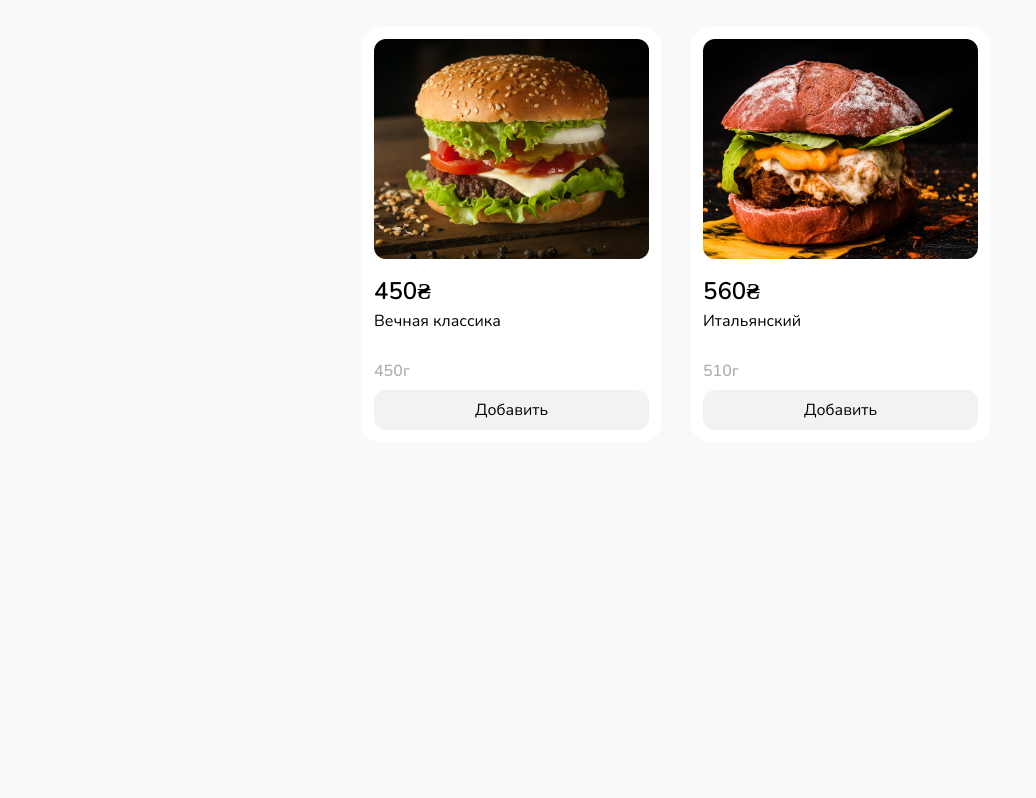
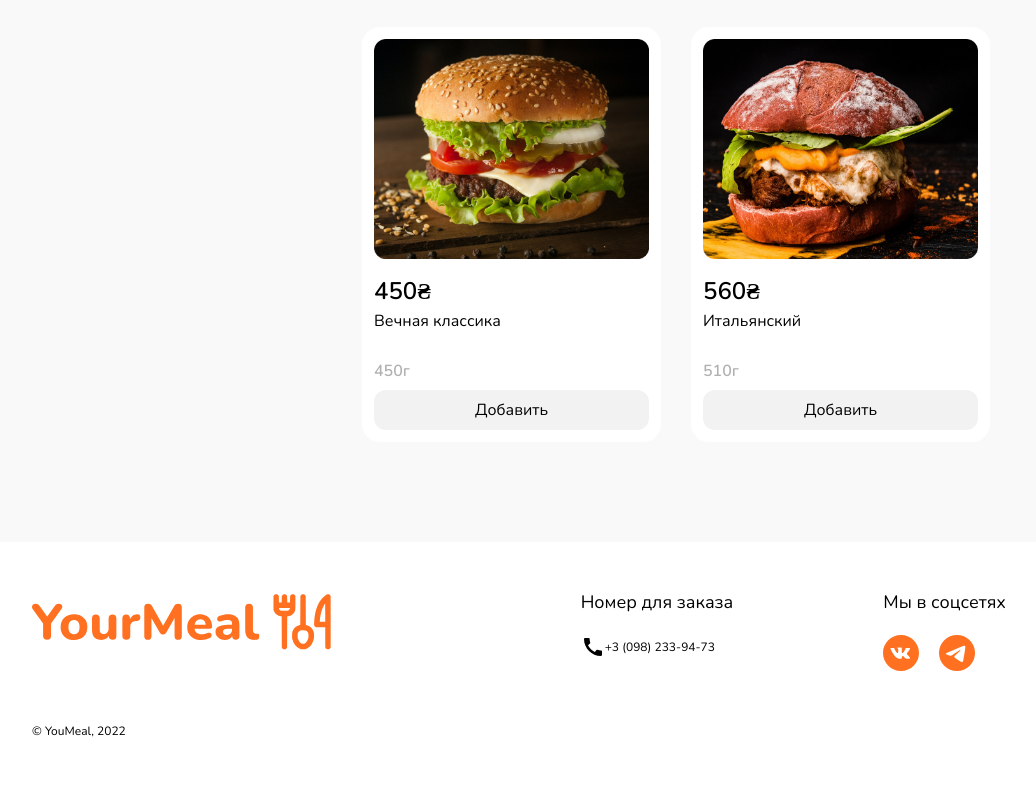
Before and after one commit to SashaProfessional/your_meal, a plain HTML site: page index.html in a window 1280 px wide. Shown: the part 1523-2321 px from the top of the page, without its empty margins (43-1079 px from the left). Before the commit the page ends 2065 px from the top, so only its background shows below. Drawn offline with Linux system fonts and the light colour scheme.

Commit message:
Footer became adaptive

```diff
--- a/index.html
+++ b/index.html
@@ -216,8 +216,9 @@
       </div>
     </main>
 
-    <footer class="d-none">
+    <footer>
       <div class="sections">
+        <div class="logo-container">
           <svg
             class="logo"
             viewBox="0 0 151 29"
@@ -226,6 +227,7 @@
           >
             <use href="img/sprite.svg#logo" />
           </svg>
+        </div>
         <div class="phone">
           <div class="label">Номер для заказа</div>
           <div class="value">
@@ -235,7 +237,7 @@
         </div>
         <div class="social-media">
           <div class="label">Мы в соцсетях</div>
-          <div>
+          <div class="icons">
             <img src="/img/vk.svg" />
             <img src="/img/telegram.svg" />
           </div>
--- a/styles/styles.scss
+++ b/styles/styles.scss
@@ -45,7 +45,7 @@ body {
       padding-bottom: 44px;
     }
 
-    @media (min-width: 1024px) {
+    @media (min-width: 1048px) {
       padding-bottom: 63px;
     }
 
@@ -68,7 +68,7 @@ body {
         width: 230px;
         height: 230px;
 
-        @media (min-width: 1024px) {
+        @media (min-width: 1048px) {
           width: 326px;
           height: 326px;
         }
@@ -90,7 +90,7 @@ body {
             line-height: 43px;
           }
 
-          @media (min-width: 1024px) {
+          @media (min-width: 1048px) {
             font-size: 50px;
             line-height: 60px;
           }
@@ -114,7 +114,7 @@ body {
             margin-top: 26px;
           }
 
-          @media (min-width: 1024px) {
+          @media (min-width: 1048px) {
             font-size: 16px;
             line-height: 22px;
             margin-top: 52px;
@@ -137,7 +137,7 @@ body {
         margin: 30px 0 30px 64px;
       }
 
-      @media (min-width: 1024px) {
+      @media (min-width: 1048px) {
         column-gap: 24px;
         margin: 40px 0 40px 32px;
       }
@@ -156,7 +156,7 @@ body {
         padding: 3px 8px;
         border-radius: 50px;
 
-        @media (min-width: 1024px) {
+        @media (min-width: 1048px) {
           font-size: 16px;
           line-height: 22px;
           padding: 8px 14px;
@@ -184,7 +184,7 @@ body {
       text-align: left;
       margin-bottom: 16px;
 
-      @media (min-width: 1024px) {
+      @media (min-width: 1048px) {
         font-size: 40px;
         line-height: 48px;
         margin-bottom: 24px;
@@ -202,7 +202,7 @@ body {
         margin: 0 0 30px 64px;
       }
 
-      @media (min-width: 1024px) {
+      @media (min-width: 1048px) {
         margin: 0 0 100px 75px;
         flex-direction: row;
       }
@@ -214,7 +214,7 @@ body {
         padding: 16px 10px;
         position: relative;
 
-        @media (min-width: 1024px) {
+        @media (min-width: 1048px) {
           padding: 16px;
           width: 268px;
           margin-top: 72px;
@@ -235,7 +235,7 @@ body {
             font-weight: 600;
             text-align: left;
 
-            @media (min-width: 1024px) {
+            @media (min-width: 1048px) {
               font-size: 24px;
               line-height: 24px;
             }
@@ -249,7 +249,7 @@ body {
             font-size: 10px;
             line-height: 14px;
 
-            @media (min-width: 1024px) {
+            @media (min-width: 1048px) {
               padding: 2px 16px;
               font-size: 12px;
               line-height: 17px;
@@ -257,7 +257,7 @@ body {
           }
         }
 
-        @media (max-width: 1023px) {
+        @media (max-width: 1047px) {
           &.closed {
             .top-section {
               border-bottom: none;
@@ -274,16 +274,16 @@ body {
           width: 280px;
           padding: 0 10px 16px;
 
-          @media (max-width: 1023px) {
+          @media (max-width: 1047px) {
             position: absolute;
             top: 48px;
             left: 0;
           }
 
-        @media (min-width: 1024px) {
-          padding: 0;
-          width: 268px;
-        }
+          @media (min-width: 1048px) {
+            padding: 0;
+            width: 268px;
+          }
 
           .items-section {
             margin-bottom: 16px;
@@ -296,7 +296,7 @@ body {
               border-bottom: 1px solid $grey_f2;
               padding: 12px 0;
 
-              @media (min-width: 1024px) {
+              @media (min-width: 1048px) {
                 padding: 16px 0;
               }
 
@@ -323,7 +323,7 @@ body {
                 font-size: 12px;
                 line-height: 16px;
 
-                @media (min-width: 1024px) {
+                @media (min-width: 1048px) {
                   font-size: 16px;
                   line-height: 22px;
                 }
@@ -334,7 +334,7 @@ body {
                   display: inline-block;
                   border-radius: 12px;
 
-                  @media (min-width: 1024px) {
+                  @media (min-width: 1048px) {
                     padding: 9px 12px;
                   }
 
@@ -358,7 +358,7 @@ body {
             font-size: 12px;
             line-height: 16px;
 
-            @media (min-width: 1024px) {
+            @media (min-width: 1048px) {
               font-size: 16px;
               line-height: 21px;
             }
@@ -377,7 +377,7 @@ body {
             width: 100%;
             border-radius: 12px;
 
-            @media (min-width: 1024px) {
+            @media (min-width: 1048px) {
               margin: 24px 0 8px;
               font-size: 16px;
               line-height: 16px;
@@ -392,7 +392,7 @@ body {
             font-size: 10px;
             line-height: 24px;
 
-            @media (min-width: 1024px) {
+            @media (min-width: 1048px) {
               font-size: 12px;
             }
           }
@@ -415,7 +415,7 @@ body {
             gap: 20px;
           }
 
-          @media (min-width: 1024px) {
+          @media (min-width: 1048px) {
             gap: 30px;
           }
 
@@ -424,7 +424,7 @@ body {
             background-color: $white_ff;
             border-radius: 18px;
 
-            @media (min-width: 1024px) {
+            @media (min-width: 1048px) {
               padding: 12px;
             }
 
@@ -432,7 +432,7 @@ body {
               width: 137px;
               height: 120px;
 
-              @media (min-width: 1024px) {
+              @media (min-width: 1048px) {
                 width: 275px;
                 height: 220px;
               }
@@ -444,7 +444,7 @@ body {
               text-align: left;
               margin: 16px 0 8px;
 
-              @media (min-width: 1024px) {
+              @media (min-width: 1048px) {
                 font-size: 24px;
                 line-height: 24px;
               }
@@ -455,7 +455,7 @@ body {
               font-weight: 400;
               text-align: left;
 
-              @media (min-width: 1024px) {
+              @media (min-width: 1048px) {
                 font-size: 16px;
                 line-height: 21px;
               }
@@ -468,7 +468,7 @@ body {
               color: $grey_b1;
               margin: 29px 0 8px;
 
-              @media (min-width: 1024px) {
+              @media (min-width: 1048px) {
                 font-size: 16px;
                 line-height: 21px;
               }
@@ -482,7 +482,7 @@ body {
               padding: 12px 0;
               width: 100%;
 
-              @media (min-width: 1024px) {
+              @media (min-width: 1048px) {
                 font-size: 16px;
                 line-height: 16px;
               }
@@ -499,41 +499,117 @@ body {
   }
 
   footer {
-    padding: 51px 211px 34px 75px;
     background-color: $white_ff;
+    padding: 24px 0 26px 10px;
+
+    @media (min-width: 768px) {
+      padding: 40px 0 26px 64px;
+    }
+
+    @media (min-width: 1048px) {
+      padding: 51px 21px 34px 75px;
+    }
 
     .sections {
       display: flex;
-      flex-direction: row;
+      flex-direction: column;
+      flex-wrap: wrap;
+      gap: 24px;
 
-      .logo {
+      @media (min-width: 768px) {
+        flex-direction: row;
+      }
+
+      @media (min-width: 1048px) {
+      }
+
+      .logo-container {
         flex: 2;
-        width: 300px;
-        height: 60px;
-        color: $orange_ff7;
+
+        @media (min-width: 768px) {
+          flex-basis: 100%;
+        }
+
+        @media (min-width: 1048px) {
+          flex-basis: unset;
+        }
+
+        .logo {
+          color: $orange_ff7;
+          width: 196px;
+          height: 38px;
+
+          @media (min-width: 768px) {
+            width: 300px;
+            height: 60px;
+            margin-bottom: 36px;
+          }
+
+          @media (min-width: 1048px) {
+            margin-bottom: 0;
+          }
+        }
       }
       .phone {
         flex: 1;
+        white-space: nowrap;
 
         .label {
-          margin-bottom: 24px;
+          margin-bottom: 8px;
+          font-size: 18px;
+          line-height: 18px;
+
+          @media (min-width: 1048px) {
+            margin-bottom: 24px;
+          }
         }
 
         .value {
           display: flex;
           align-items: center;
+          font-size: 12px;
+          line-height: 16px;
+
+          @media (min-width: 1048px) {
+            margin-bottom: 24px;
+          }
         }
       }
       .social-media {
         flex: 1;
+        white-space: nowrap;
+
+        @media (min-width: 1048px) {
+          margin: 0 210px 0 126px;
+        }
 
         .label {
-          margin-bottom: 24px;
+          margin-bottom: 8px;
+          font-size: 18px;
+          line-height: 18px;
+
+          @media (min-width: 1048px) {
+            margin-bottom: 24px;
+          }
+        }
+
+        .icons img:first-child {
+          margin-right: 16px;
         }
       }
     }
     .copyright {
-      margin-top: 44px;
+      margin-top: 34px;
+      font-size: 12px;
+      line-height: 17px;
+
+      @media (min-width: 768px) {
+        margin-top: 40px;
+      }
+
+      @media (min-width: 1048px) {
+        margin-bottom: 24px;
+      }
     }
   }
 }
```
Also changed, not shown: styles/styles.css, 1 other file. Lines whose indentation alone changed are shown as unchanged.
